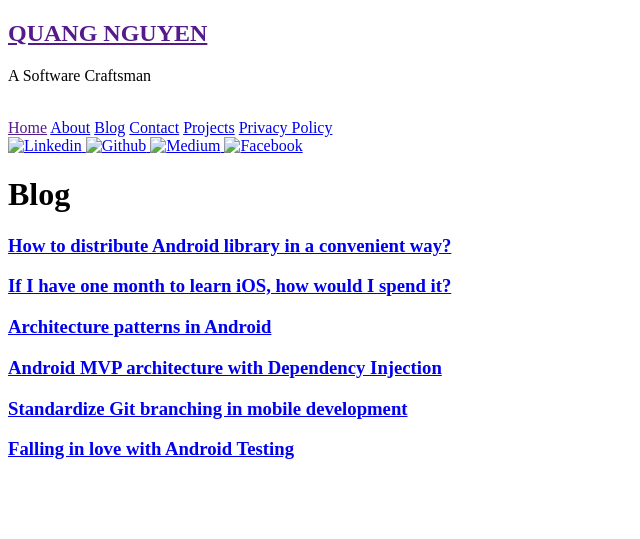
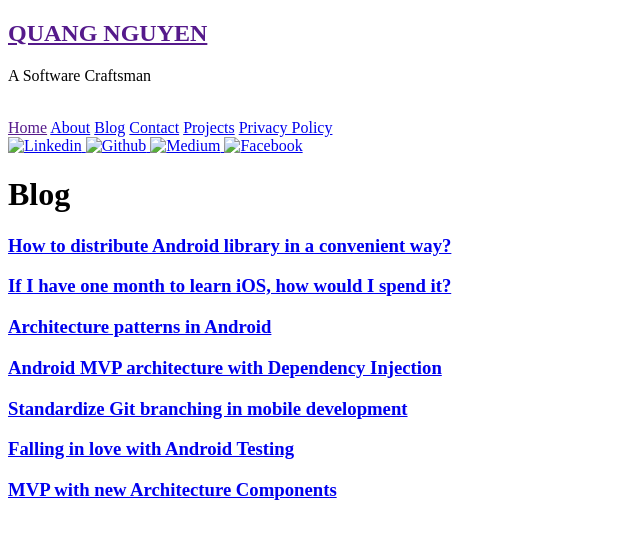
Before and after one commit to quangctkm9207/quangctkm9207.github.io, a Jekyll site: the page built from blog.md, in a window 1280 px wide. Shown: the top 539 px of the page, without its empty margins (0-640 px from the left). Built offline with Jekyll 4.4.1, drawn with Linux system fonts in a browser that asks for light colours.

Commit message:
Update blog.md

```diff
--- a/blog.md
+++ b/blog.md
@@ -10,3 +10,4 @@ title: Blog
 ### [Android MVP architecture with Dependency Injection](https://android.jlelse.eu/android-mvp-architecture-with-dependency-injection-dee43fe47af0)
 ### [Standardize Git branching in mobile development](https://android.jlelse.eu/standardize-git-branching-in-mobile-development-7045423330db)
 ### [Falling in love with Android Testing](https://blog.mindorks.com/falling-in-love-with-android-testing-dd11ffa6ac3e)
+### [MVP with new Architecture Components](https://blog.mindorks.com/android-mvp-with-new-architecture-components-7627b7cb8491)
```
